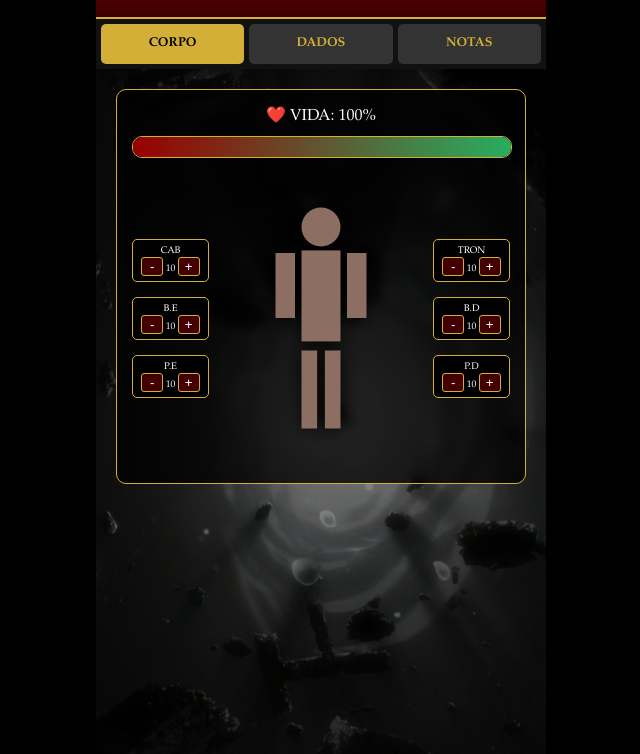
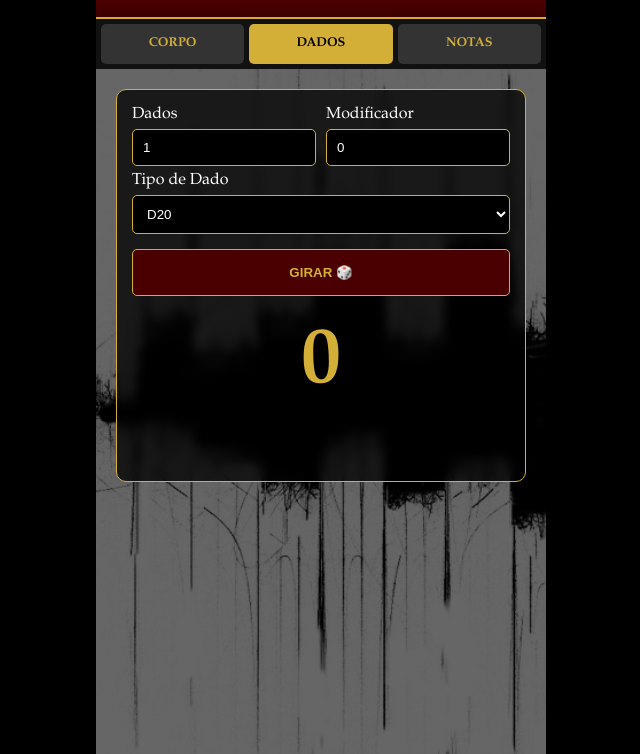
Before and after one commit to jvdzkzqw5h-glitch/Meus-Dados, a plain HTML site: page index.html in a window 1280 px wide. Shown: the part 46-800 px from the top of the page, without its empty margins (319-959 px from the left). Drawn offline with Linux system fonts and the light colour scheme.

Commit message:
Update index.html

```diff
--- a/index.html
+++ b/index.html
@@ -5,7 +5,7 @@
     <meta name="viewport" content="width=device-width, initial-scale=1.0, maximum-scale=1.0, user-scalable=no">
     <title>RPGS MALÉFICOS DO REISS</title>
     <style>
-        :root { --gold: #d4af37; --dark-red: #4a0000; --crit: #ff0000; }
+        :root { --gold: #d4af37; --dark-red: #4a0000; --crit-purple: #a020f0; }
         body { background: #000; margin: 0; font-family: 'Palatino', serif; color: #fff; overflow-x: hidden; }
         .app-container { width: 100%; max-width: 450px; min-height: 100vh; display: flex; flex-direction: column; margin: auto; }
 
@@ -28,17 +28,13 @@
         .hp-bar { width: 100%; height: 20px; background: #222; border: 1px solid var(--gold); border-radius: 10px; overflow: hidden; margin: 10px 0; }
         #hp-fill { width: 100%; height: 100%; background: linear-gradient(to right, #900, #27ae60); transition: 0.4s; }
 
-        .body-canvas { display: flex; justify-content: center; align-items: center; position: relative; height: 300px; margin-top: 10px; }
-        .mannequin { height: 260px; filter: drop-shadow(0 0 10px #000); }
-        .side-ctrls { position: absolute; display: flex; flex-direction: column; gap: 15px; }
-        .m-box { background: #000; border: 1px solid var(--gold); padding: 5px; border-radius: 5px; text-align: center; width: 65px; font-size: 0.6rem; }
-        .b-m { background: #400; color: #fff; border: 1px solid var(--gold); width: 22px; cursor: pointer; border-radius: 3px; }
-
         .in-box { width: 100%; padding: 10px; background: #000; border: 1px solid var(--gold); color: #fff; margin: 5px 0; box-sizing: border-box; border-radius: 5px; }
         .btn-r { width: 100%; padding: 15px; background: var(--dark-red); color: var(--gold); border: 1px solid var(--gold); font-weight: bold; margin-top: 10px; border-radius: 5px; text-transform: uppercase; }
 
         #res { text-align:center; font-size:5rem; color:var(--gold); margin-top:20px; transition: 0.3s; text-shadow: 2px 2px 15px #000; }
-        .critical { color: var(--crit) !important; text-shadow: 0 0 25px #f00 !important; transform: scale(1.2); animation: pulse 0.5s infinite alternate; }
+
+        /* COR DO CRÍTICO AGORA ROXA */
+        .critical { color: var(--crit-purple) !important; text-shadow: 0 0 25px #a020f0 !important; transform: scale(1.2); animation: pulse 0.5s infinite alternate; }
 
         @keyframes pulse { from { transform: scale(1.1); } to { transform: scale(1.25); } }
     </style>
@@ -47,31 +43,18 @@
     <div class="app-container">
         <div class="banner"><h1>RPGS MALÉFICOS DO REISS</h1></div>
         <div class="tabs">
-            <div class="tab active" onclick="t('tab-corpo', this)">CORPO</div>
-            <div class="tab" onclick="t('tab-dados', this)">DADOS</div>
+            <div class="tab" onclick="t('tab-corpo', this)">CORPO</div>
+            <div class="tab active" onclick="t('tab-dados', this)">DADOS</div>
             <div class="tab" onclick="t('tab-notas', this)">NOTAS</div>
         </div>
         <div class="main-content">
-            <div id="tab-corpo" class="page active">
+            <div id="tab-corpo" class="page">
                 <div class="glass">
                     <center>❤️ VIDA: <span id="ht">100</span>%</center>
                     <div class="hp-bar"><div id="hp-fill"></div></div>
-                    <div class="body-canvas">
-                        <div class="side-ctrls" style="left:0">
-                            <div class="m-box">CAB<br><button class="b-m" onclick="u('h',-1)">-</button> <span id="h">10</span> <button class="b-m" onclick="u('h',1)">+</button></div>
-                            <div class="m-box">B.E<br><button class="b-m" onclick="u('le',-1)">-</button> <span id="le">10</span> <button class="b-m" onclick="u('le',1)">+</button></div>
-                            <div class="m-box">P.E<br><button class="b-m" onclick="u('pe',-1)">-</button> <span id="pe">10</span> <button class="b-m" onclick="u('pe',1)">+</button></div>
-                        </div>
-                        <svg class="mannequin" viewBox="0 0 100 200"><circle cx="50" cy="30" r="15" fill="#8d6e63"/><rect x="35" y="48" width="30" height="70" fill="#8d6e63"/><rect x="15" y="50" width="15" height="50" fill="#8d6e63"/><rect x="70" y="50" width="15" height="50" fill="#8d6e63"/><rect x="35" y="125" width="12" height="60" fill="#8d6e63"/><rect x="53" y="125" width="12" height="60" fill="#8d6e63"/></svg>
-                        <div class="side-ctrls" style="right:0">
-                            <div class="m-box">TRON<br><button class="b-m" onclick="u('t',-1)">-</button> <span id="t">10</span> <button class="b-m" onclick="u('t',1)">+</button></div>
-                            <div class="m-box">B.D<br><button class="b-m" onclick="u('rd',-1)">-</button> <span id="rd">10</span> <button class="b-m" onclick="u('rd',1)">+</button></div>
-                            <div class="m-box">P.D<br><button class="b-m" onclick="u('pd',-1)">-</button> <span id="pd">10</span> <button class="b-m" onclick="u('pd',1)">+</button></div>
-                        </div>
-                    </div>
                 </div>
             </div>
-            <div id="tab-dados" class="page">
+            <div id="tab-dados" class="page active">
                 <div class="glass">
                     <div style="display: flex; gap: 10px;">
                         <div style="flex: 1;"><label>Dados</label><input type="number" id="q" class="in-box" value="1"></div>
@@ -89,7 +72,7 @@
             </div>
             <div id="tab-notas" class="page">
                 <div class="glass" style="flex:1; display:flex; flex-direction:column;">
-                    <textarea id="nt" class="in-box" style="flex:1; resize:none" placeholder="Anotações importantes..."></textarea>
+                    <textarea id="nt" class="in-box" style="flex:1; resize:none" placeholder="Anotações..."></textarea>
                     <button class="btn-r" onclick="save()">SALVAR 📜</button>
                 </div>
             </div>
@@ -102,15 +85,6 @@
             document.getElementById(id).classList.add('active');
             document.querySelectorAll('.tab').forEach(t => t.classList.remove('active'));
             e.classList.add('active');
-        }
-        function u(m, v) {
-            if(p[m]+v >= 0 && p[m]+v <= 10) {
-                p[m]+=v; document.getElementById(m).innerText = p[m];
-                let c = Object.values(p).reduce((a,b)=>a+b,0);
-                let x = Math.round((c/60)*100);
-                document.getElementById('hp-fill').style.width = x+"%";
-                document.getElementById('ht').innerText = x;
-            }
         }
         function rolar() {
             let s = 0;
@@ -132,8 +106,6 @@
             if(isCrit) resDisplay.classList.add('critical');
             else resDisplay.classList.remove('critical');
         }
-        function save() { localStorage.setItem('rpg_nt', document.getElementById('nt').value); alert('Salvo!'); }
-        window.onload = () => { if(localStorage.getItem('rpg_nt')) document.getElementById('nt').value = localStorage.getItem('rpg_nt'); }
     </script>
 </body>
 </html>
```
